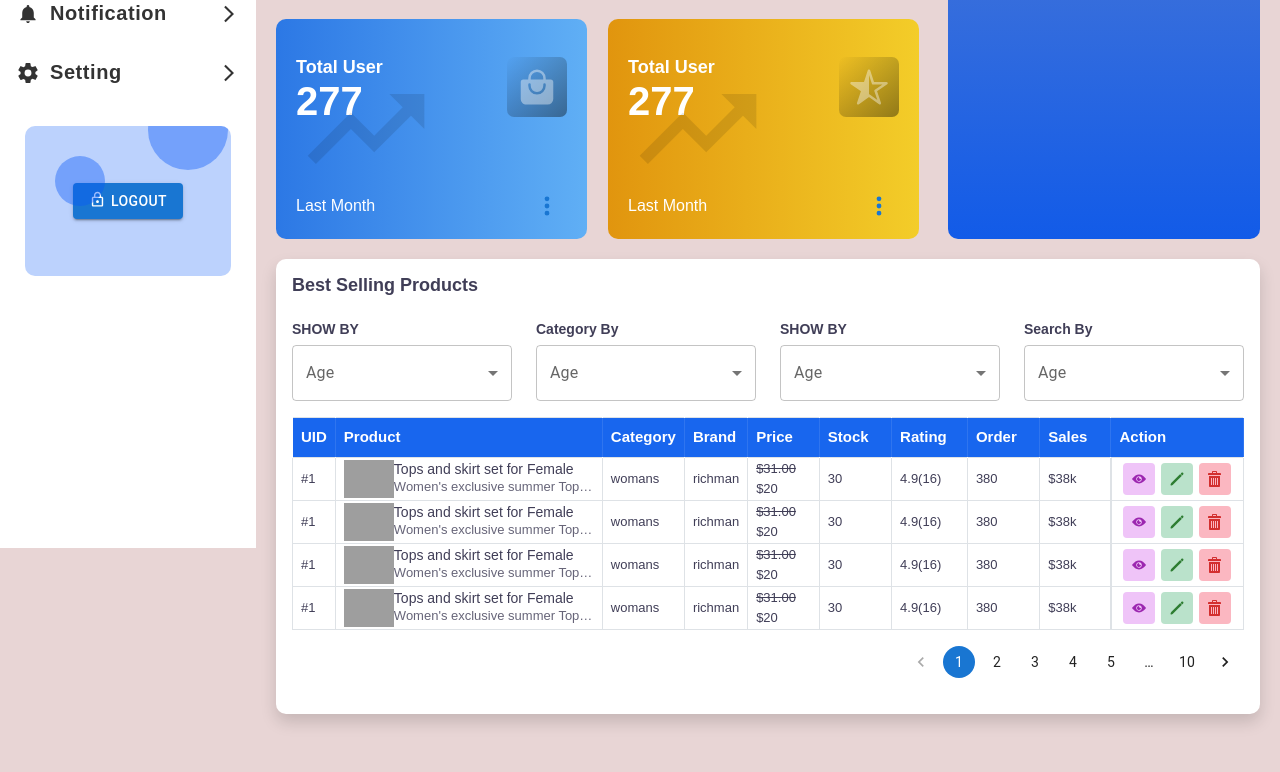
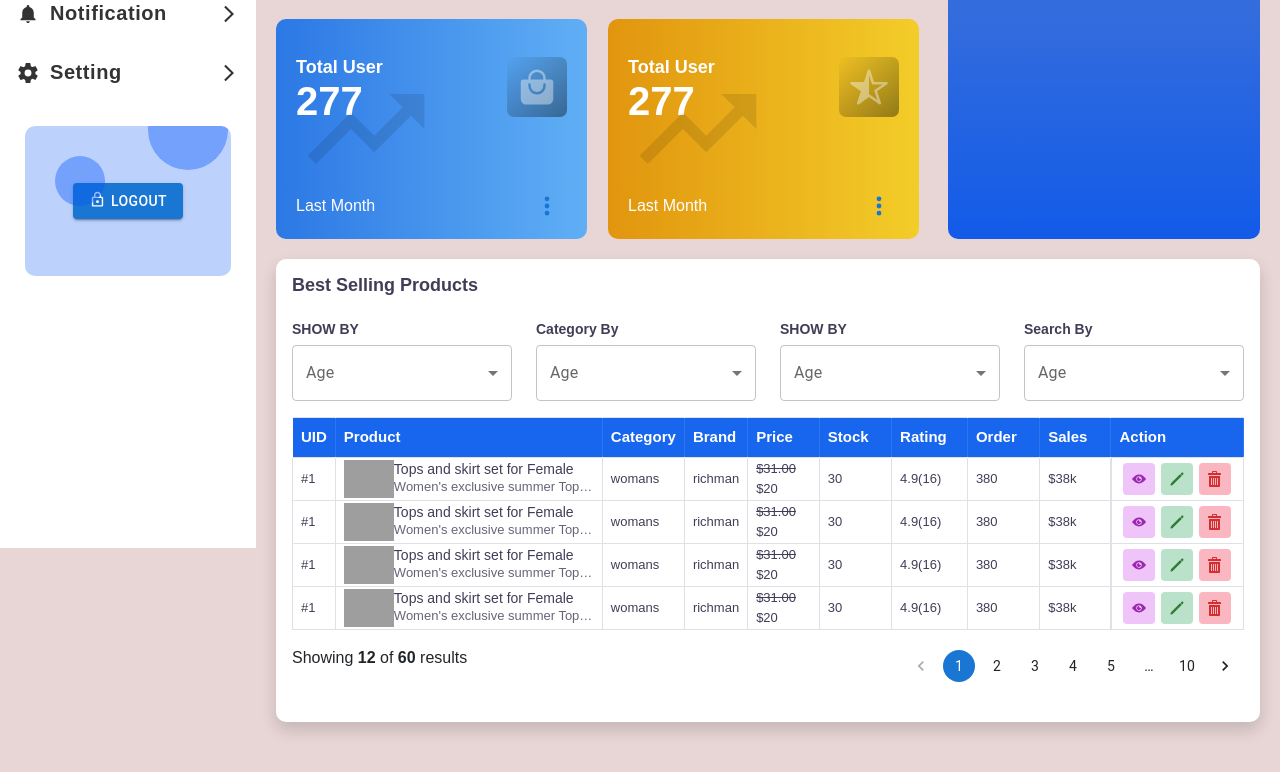
Before and after one commit to rahulpatel79/mrs_management, a React (Create React App) app: page / in a window 1280 px wide. Shown: the part 322-1094 px from the top of the page. Built offline with nearby package versions, Linux system fonts and the light colour scheme; grey boxes are pictures that could not be loaded; a web font is replaced by a local one.

Commit message:
add toogle working code using context api, sidebar working done

```diff
--- a/src/App.css
+++ b/src/App.css
@@ -8,7 +8,7 @@
 
 body {
   font-family: "Open Sans", sans-serif !important;
-  background: #e8d5d5;
+  background: #e8d5d5; overflow-x: hidden;
 }
 
 ::-webkit-scrollbar{width: 5px; height: 5px;}
@@ -171,7 +171,11 @@ flex: 0 0 20%;
 transition: all 0.3s ease-in-out;
 
 }
-.main .sidebarWrapper .sidebar{top: 70px;left: 0px;width: 20%;height: 100vh; max-height: calc(100%-70px); position: fixed;background: #fff; overflow-y: scroll; overflow-x: hidden; padding-bottom: 150px;}
+.main .sidebarWrapper.toggle{width:0%; flex: 0 0 0%;} /*sidebar toggle Css*/
+
+.main .sidebarWrapper .sidebar{top: 70px;left: 0px;width: 20%;height: 100vh; max-height: calc(100%-70px); position: fixed;background: #fff; overflow-y: scroll; overflow-x: hidden; padding-bottom: 150px; transition: all 0.3s ease-in-out;}
+
+.main .sidebarWrapper.toggle .sidebar {left: -100%;} /*sidebar toggle Css*/
 
 .main .sidebarWrapper .sidebar::-webkit-scrollbar{width: 3px !important;}
 .main .sidebarWrapper .sidebar::-webkit-scrollbar-thumb{background:transparent !important;}
@@ -188,7 +192,6 @@ transition: all 0.3s ease-in-out;
 .main .sidebarWrapper .sidebar ul li button .arrow{margin-left: auto; display: flex; align-items: center; justify-content: center; width: 25px; height: 25px;}
 .main .sidebarWrapper .sidebar ul li button .dashArrow{margin-left: auto; display: flex; align-items: center; justify-content: center; width: 25px; height: 25px;
 }
-
 
 
 .main .sidebarWrapper .sidebar ul li button:hover{background: #f1f1f1 !important;}
@@ -293,9 +296,10 @@ transition: all 0.3s ease-in-out;
 
 
 
- .content{  width: 80%;  flex: 0 0 80%; }
+ .main .content{  width: 80%;  flex: 0 0 80%; transition: all 0.3 ease-in-out ;}
+  .main .content.toggle{  width: 100%;  flex: 0 0 100%;}
 
- .right-content{padding: 100px 20px;}
+ .right-content{padding: 100px 20px; padding-bottom: 10px;}
  .dashboardBoxWrapper{gap: 21px; width: 100%; flex-wrap: wrap; }
 
  .dashboardBoxWrapper .dashboardBox{width: 48%; height: 220px; border-radius: 10px; overflow: hidden; padding: 20px;display: flex; flex-direction: column; justify-content: space-around; text-align: left !important; position: relative; color: #fff; cursor: pointer; text-transform: capitalize; font-weight: 600;}
@@ -457,6 +461,9 @@ transition: all 0.3s ease-in-out;
 .card .hd{font-size: 18px; font-weight: 600; color: #403e57;}
 
 .cardFilters .col-md-3 h4{font-size: 14px; font-weight:700; text-transform: capitalize; color: #403e57; }
+
+.table-responsive::-webkit-scrollbar-thumb{background: #ccc;}
+
 .table .thead-dark th{background: #1866ee !important; color: white; border-color: rgba(255, 255, 255, 0.1) !important; font-size: 15px; text-transform: capitalize;}
 
 .table .thead-dark .thProduct{
--- a/src/App.js
+++ b/src/App.js
@@ -1,4 +1,5 @@
 import "bootstrap/dist/css/bootstrap.min.css";
+import { createContext, useState } from 'react';
 import { BrowserRouter, Route, Routes, } from 'react-router-dom';
 import './App.css';
 import './assets/css/googleOpenSan.css';
@@ -6,25 +7,39 @@ import Header from './components/Header';
 import Sidebar from './components/Sidebar';
 import Dashboard from './pages/Dashboard';
 
+const MyContext = createContext();
 
 function App() {
+
+  const [isToggleSidebar, setIsToggleSidebar] = useState(false)
+
+  const values = {
+    isToggleSidebar,
+    setIsToggleSidebar
+  }
+
+  // useEffect(() => {
+  //   alert(isToggleSidebar)
+  // },[isToggleSidebar])
   return <>
     <BrowserRouter>
+      <MyContext.Provider value={values}>
       <Header />
       <div className="main d-flex">
-        <div className="sidebarWrapper">
+        <div className= {`sidebarWrapper ${isToggleSidebar===true ? 'toggle' : ''}`}>
           <Sidebar />
         </div>
-        <div className="content">
+          <div className={`content ${isToggleSidebar===true ? 'toggle' : ''}`}>
             <Routes>
                 <Route path='/' exact={true} element={<Dashboard />} />
                 <Route path='/dashboard' exact={true} element={<Dashboard />} />
             </Routes>
         </div>
       </div>
-
+      </MyContext.Provider>
     </BrowserRouter>
   </>;
 }
 
 export default App;
+export { MyContext };
--- a/src/components/Header/index.js
+++ b/src/components/Header/index.js
@@ -1,7 +1,7 @@
 import Button from "@mui/material/Button";
 import { CiLight, CiMail, CiShoppingCart } from "react-icons/ci";
 import { FaRegBell } from "react-icons/fa6";
-import { MdMenuOpen } from "react-icons/md";
+import { MdMenuOpen, MdOutlineMenu } from "react-icons/md";
 
 import Logout from "@mui/icons-material/Logout";
 import PersonAdd from "@mui/icons-material/PersonAdd";
@@ -9,9 +9,10 @@ import { Divider } from '@mui/material';
 import ListItemIcon from "@mui/material/ListItemIcon";
 import Menu from "@mui/material/Menu";
 import MenuItem from "@mui/material/MenuItem";
-import { useState } from 'react';
+import { useContext, useState } from 'react';
 import { FaShieldHalved } from "react-icons/fa6";
 import { Link } from "react-router-dom";
+import { MyContext } from '../../App';
 import logo from "../../assets/imgs/logo.png";
 import SearchBox from "../Search";
 
@@ -21,6 +22,8 @@ function Index() {
 
   const openMyAcc = Boolean(anchorEl);
   const openNotification = Boolean(isOpennotificationMenuDrop);
+
+  const context = useContext(MyContext)
 
   const handleOpenMyAccDrop = (event) => {
     setAnchorEl(event.currentTarget);
@@ -52,8 +55,12 @@ function Index() {
             </div>
 
             <div className="col-sm-3 d-flex align-items-center part2 pl-4">
-              <Button className="rounded-circle me-3">
-                <MdMenuOpen />
+              <Button className="rounded-circle me-3" onClick={()=>context.setIsToggleSidebar(!context.isToggleSidebar)
+
+              }>
+                {
+                  context.isToggleSidebar ===false ? <MdMenuOpen /> : <MdOutlineMenu/>
+                }
               </Button>
               <SearchBox />
             </div>
--- a/src/components/Sidebar/index.js
+++ b/src/components/Sidebar/index.js
@@ -13,9 +13,11 @@ import { Link } from 'react-router-dom';
 
 
 
-const Sidebar = () => {
+const Sidebar= () => {
 
-const [activeTab, setActiveTab] = useState(0);
+  const [activeTab, setActiveTab] = useState(0);
+
+  // const context = useContext(MyContext);
 
 const isOpenSubmenu = (index) => {
     setActiveTab(activeTab === index ? null : index);
--- a/src/pages/Dashboard/index.js
+++ b/src/pages/Dashboard/index.js
@@ -387,6 +387,7 @@ function Dashboard() {
               </tbody>
             </table>
             <div className="d-flex tableFooter">
+              <p>Showing <b>12</b> of <b>60</b> results</p>
                <Pagination count={10} color="primary" className='pagination' />
             </div>
           </div>
```
